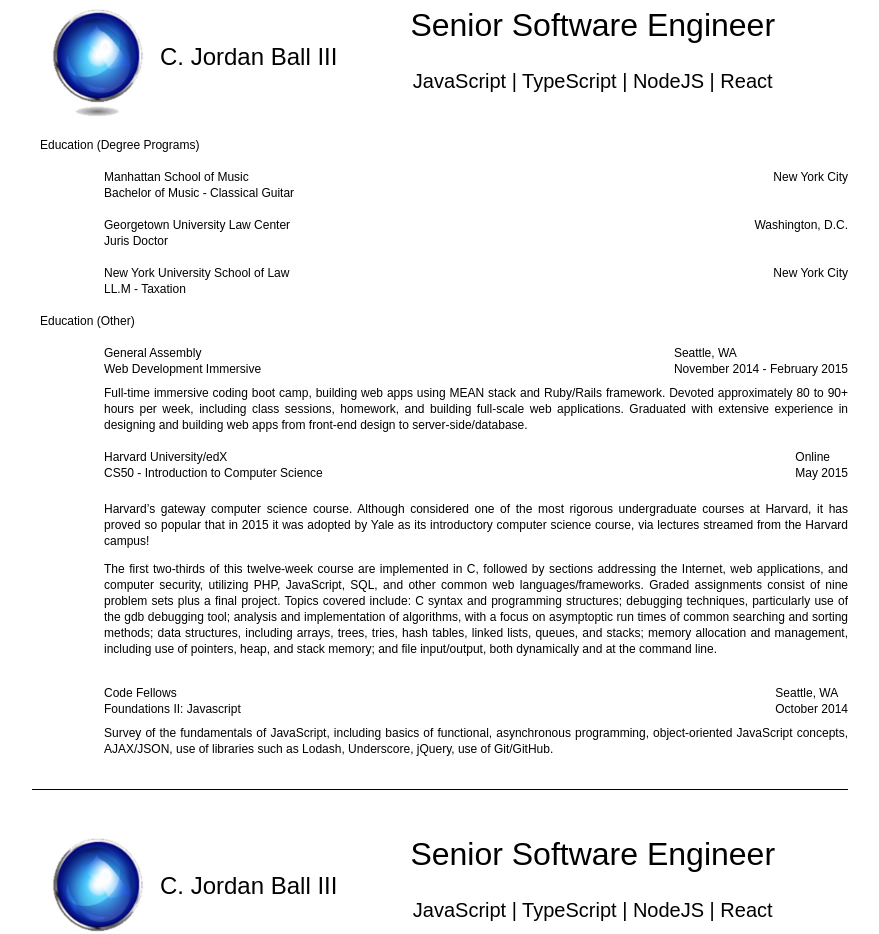
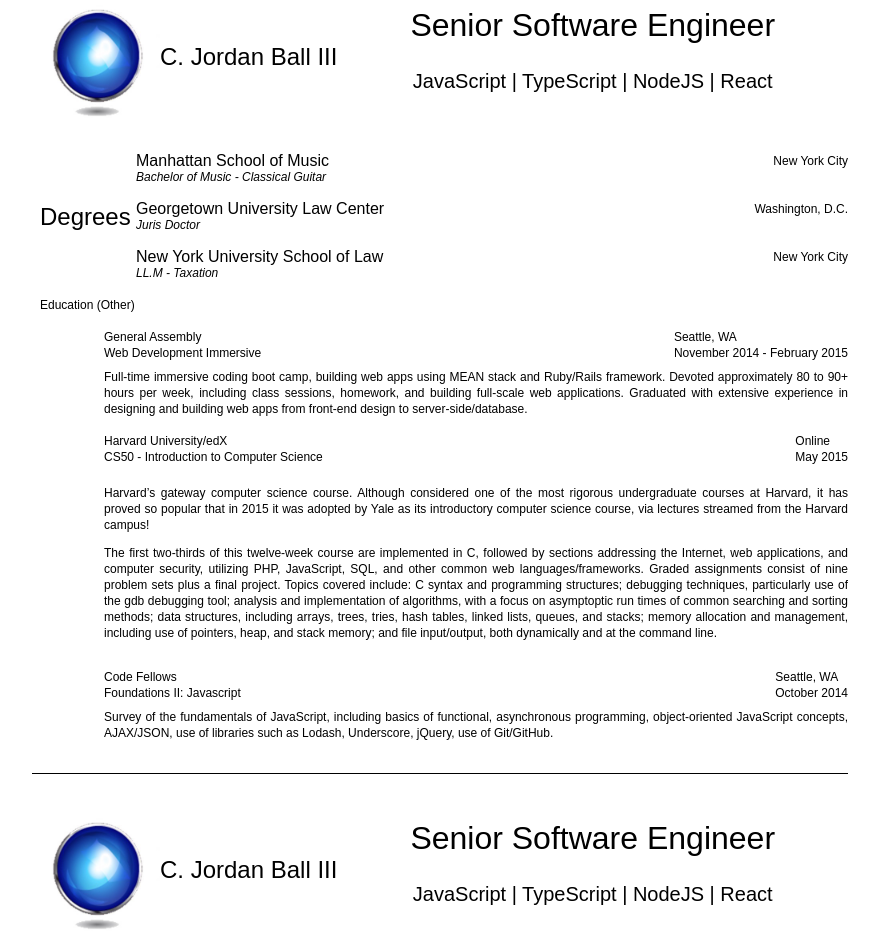
Before and after one commit to cjordanball/resume, a React (Create React App) app: page / in a window 1280 px wide. Shown: the part 1160-2094 px from the top of the page, without its empty margins (200-1079 px from the left). Built offline with nearby package versions, Linux system fonts and the light colour scheme.

Commit message:
add formatting for degree program section

```diff
--- a/src/components/FormalEducation/SchoolBox/index.tsx
+++ b/src/components/FormalEducation/SchoolBox/index.tsx
@@ -12,8 +12,10 @@ const SchoolBox = ({ data }: SchoolBoxProps) => {
 	return (
 		<div className={styles.container}>
 			<div className={styles.schoolSection}>
-				<div>{data.name}</div>
-				<div>{data.degree}</div>
+				<div className={styles.schoolName}>{data.name}</div>
+				<div>
+					<em>{data.degree}</em>
+				</div>
 			</div>
 			<div className={styles.locationSection}>
 				<div>{data.location}</div>
--- a/src/components/FormalEducation/SchoolBox/schoolBox.module.css
+++ b/src/components/FormalEducation/SchoolBox/schoolBox.module.css
@@ -1,6 +1,11 @@
 .container {
-	padding-left: 4rem;
+	width: 100%;
+	flex: 1;
 	display: flex;
 	flex-direction: row;
 	justify-content: space-between;
 }
+
+.schoolName {
+	font-size: var(--subheader-name-size);
+}
--- a/src/components/FormalEducation/formalEducation.module.css
+++ b/src/components/FormalEducation/formalEducation.module.css
@@ -1,9 +1,21 @@
 .container {
-	margin-top: 1rem;
+	margin-top: var(--separation-band);
+	display: flex;
+	flex-direction: row;
+}
+
+.titleSection {
+	flex-basis: var(--left-column-gap);
+	flex-grow: 0;
+	flex-shrink: 0;
+	font-size: var(--entry-headline-size);
+	display: flex;
+	flex-direction: column;
+	justify-content: center;
 }
 
 .schoolList {
-	margin-top: 1rem;
+	width: 100%;
 	display: flex;
 	flex-direction: column;
 	row-gap: 1rem;
--- a/src/components/FormalEducation/index.tsx
+++ b/src/components/FormalEducation/index.tsx
@@ -12,7 +12,11 @@ const FormalEducation = () => {
 		<div className={styles.container}>
 			<div className={styles.titleSection}>
 				<span className={styles.mainTitle}>
-					{`${education.formal.headlineMain} (${education.formal.headlineSub})`}
+					{`${education.formal.headlineMain}${
+						education.formal.headlineSub
+							? `(${education.formal.headlineSub})`
+							: ''
+					}`}
 				</span>
 			</div>
 			<div className={styles.schoolList}>{schoolMap}</div>
--- a/src/content/education.ts
+++ b/src/content/education.ts
@@ -1,7 +1,7 @@
 const education = {
 	formal: {
-		headlineMain: 'Education',
-		headlineSub: 'Degree Programs',
+		headlineMain: 'Degrees',
+		headlineSub: '',
 		schools: [
 			{
 				name: 'Manhattan School of Music',
```
